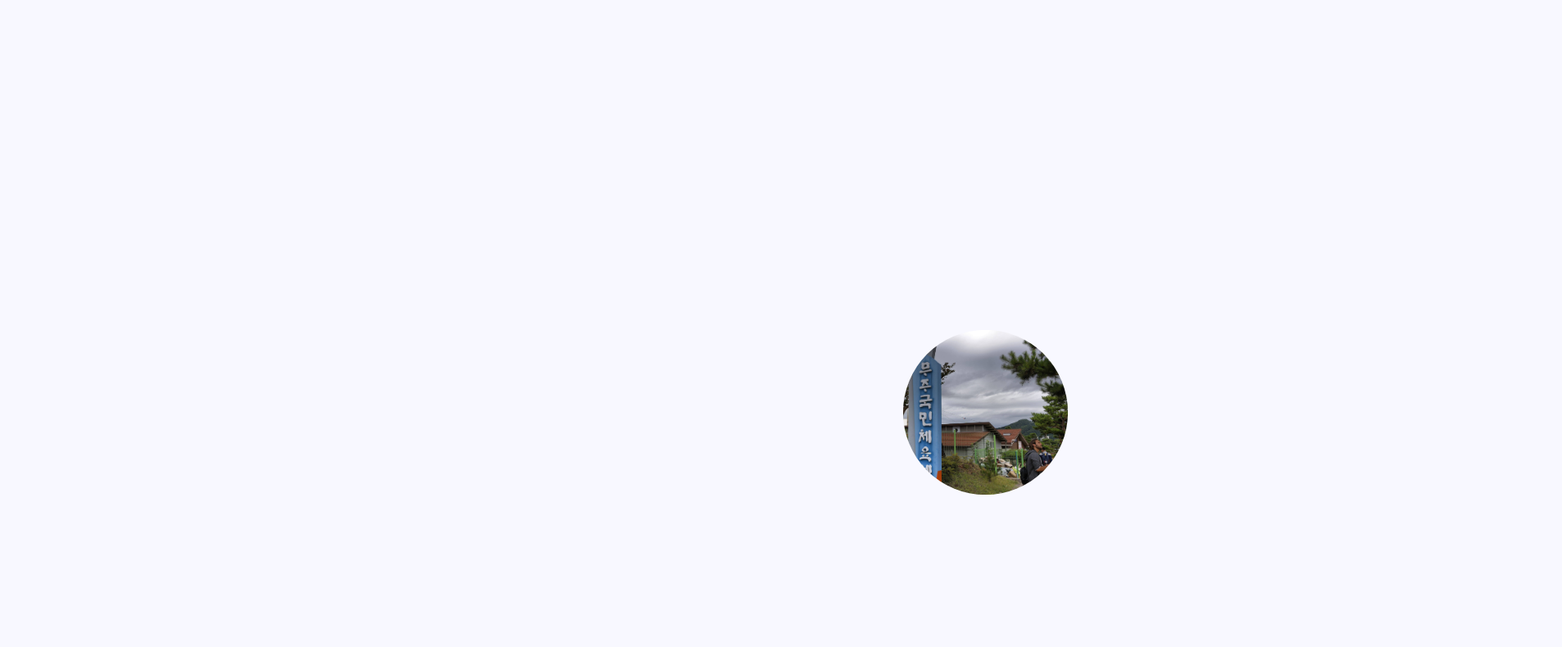
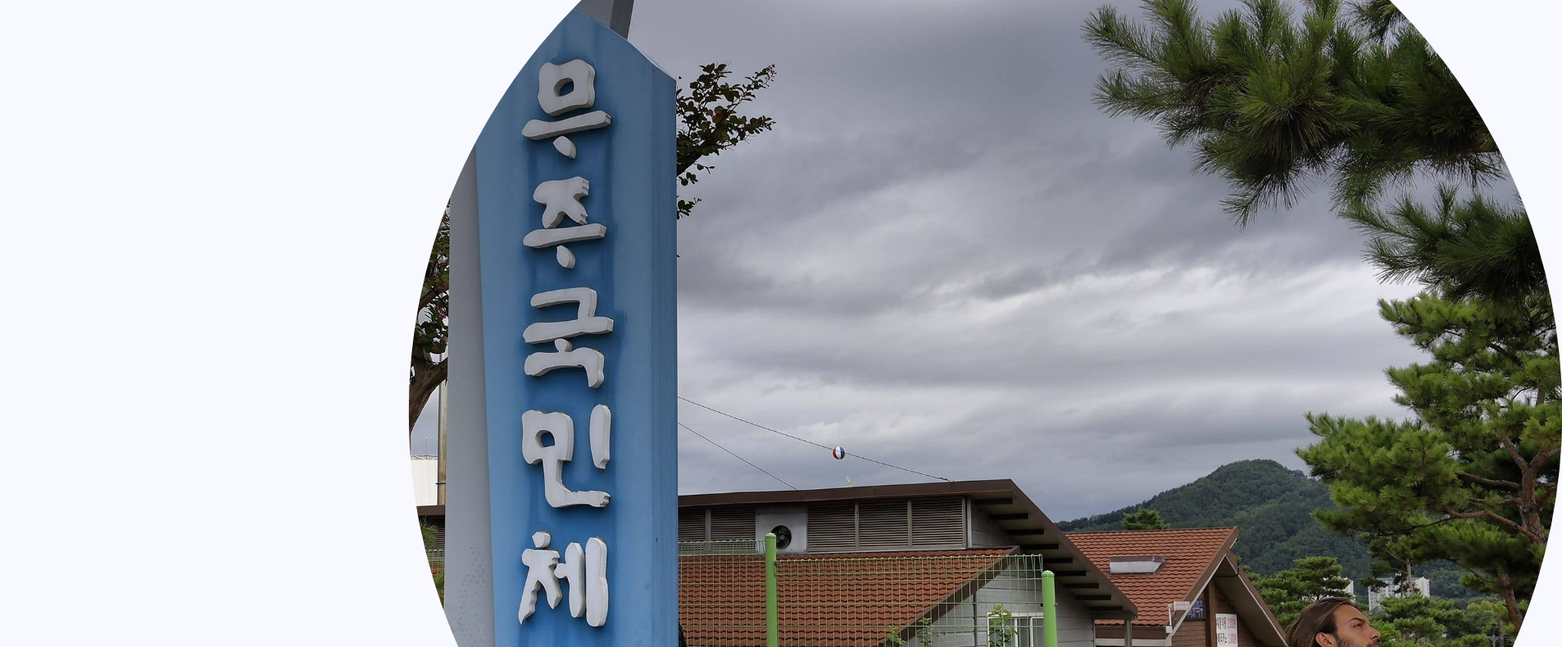
Before and after one commit to oroikon/oroikon.github.io, a plain HTML site: page index.html in a window 1280 px wide. Shown: the part 509-1299 px from the top of the page at 82% size, 1906 px wide, since content can reach past the window. Before the commit the page ends 1113 px from the top, so only its background shows below. Drawn offline with nearby package versions, Linux system fonts and the light colour scheme.

Commit message:
Update style.css

```diff
--- a/style.css
+++ b/style.css
@@ -44,7 +44,7 @@ display: flex;
 	position:absolute;
 	top:0px;
 	left:0px;
-	transform: scale(0.1);
+	transform: scale(0.7);
 
 }
 .right {
```
